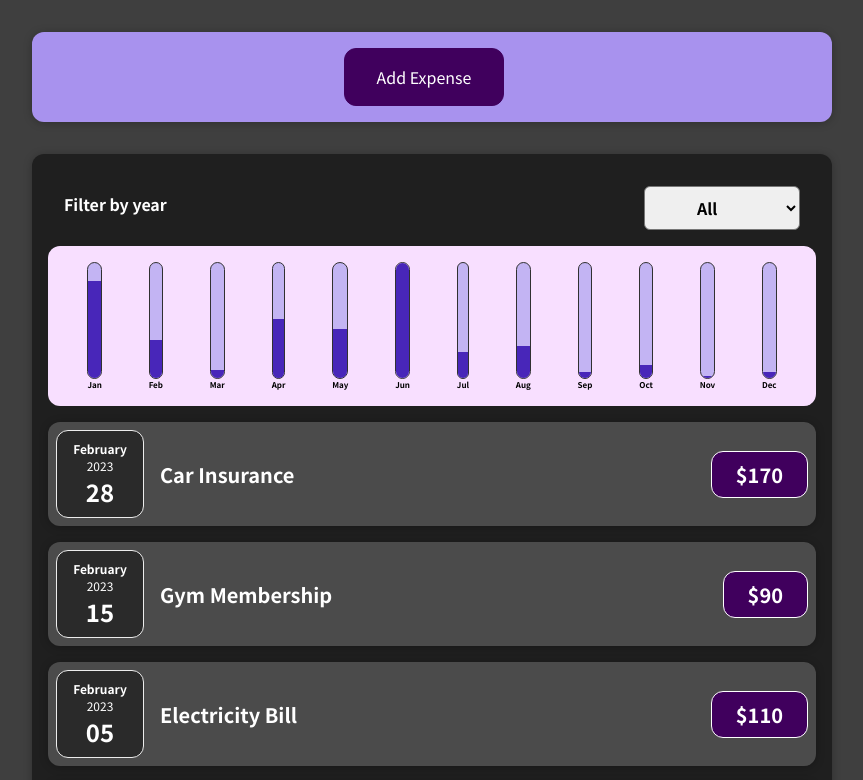
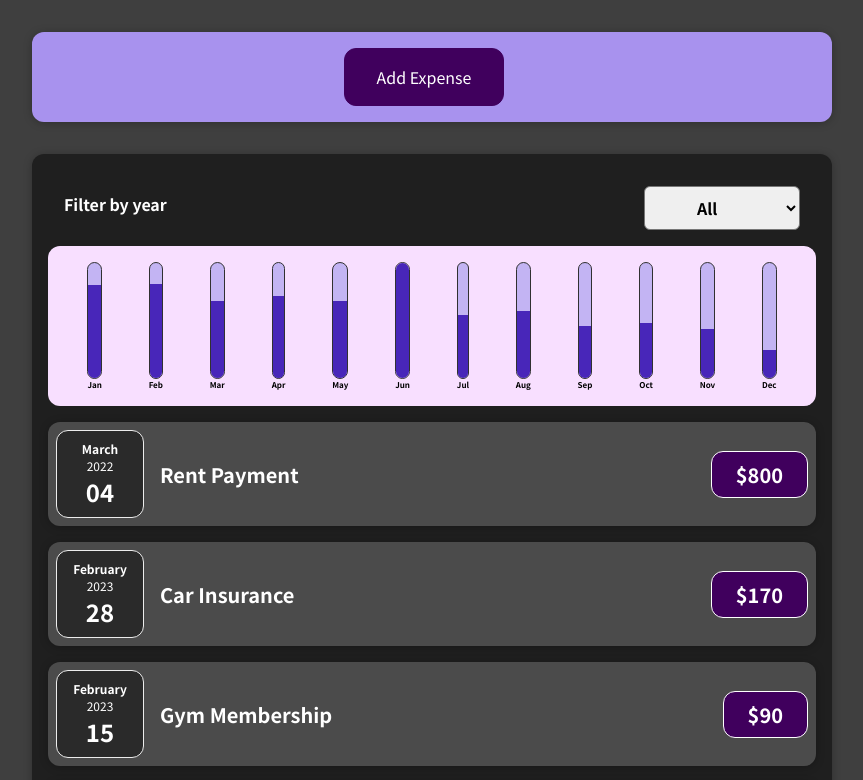
Before and after one commit to dex-devries/finance-app, a React (Create React App) app: page / in a window 1280 px wide. Shown: the top 780 px of the page, without its empty margins (208-1071 px from the left). Built offline with nearby package versions, Linux system fonts and the light colour scheme.

Commit message:
more demo expenses for test Rent added to every month to even average

```diff
--- a/src/demoExpenses.js
+++ b/src/demoExpenses.js
@@ -2,7 +2,7 @@ const expenses = [
   {
     id: "9038492156",
     title: "Rent Payment",
-    amount: 1200.0,
+    amount: 800.0,
     date: new Date(2021, 0, 5),
   },
   {
@@ -30,15 +30,33 @@ const expenses = [
     date: new Date(2021, 0, 25),
   },
   {
+    id: "9038492157",
+    title: "Rent Payment",
+    amount: 800.0,
+    date: new Date(2021, 1, 5),
+  },
+  {
     id: "2937185098",
     title: "Medical Checkup",
     amount: 150.0,
     date: new Date(2021, 2, 5),
   },
   {
+    id: "9038492158",
+    title: "Rent Payment",
+    amount: 800.0,
+    date: new Date(2021, 2, 5),
+  },
+  {
     id: "8126350749",
     title: "Gas Bill",
     amount: 40.0,
+    date: new Date(2021, 3, 5),
+  },
+  {
+    id: "9038492159",
+    title: "Rent Payment",
+    amount: 800.0,
     date: new Date(2021, 3, 5),
   },
   {
@@ -54,10 +72,22 @@ const expenses = [
     date: new Date(2021, 4, 1),
   },
   {
+    id: "9038492160",
+    title: "Rent Payment",
+    amount: 800.0,
+    date: new Date(2021, 4, 5),
+  },
+  {
     id: "3478912560",
     title: "New Phone",
     amount: 800.0,
     date: new Date(2021, 4, 15),
+  },
+  {
+    id: "9038492161",
+    title: "Rent Payment",
+    amount: 800.0,
+    date: new Date(2021, 5, 5),
   },
   {
     id: "5064389127",
@@ -72,10 +102,22 @@ const expenses = [
     date: new Date(2021, 6, 5),
   },
   {
+    id: "9038492162",
+    title: "Rent Payment",
+    amount: 800.0,
+    date: new Date(2021, 6, 5),
+  },
+  {
     id: "9283746510",
     title: "Car Repair",
     amount: 400.0,
     date: new Date(2021, 7, 1),
+  },
+  {
+    id: "9038492163",
+    title: "Rent Payment",
+    amount: 800.0,
+    date: new Date(2021, 7, 5),
   },
   {
     id: "7462839510",
@@ -84,16 +126,52 @@ const expenses = [
     date: new Date(2021, 8, 5),
   },
   {
+    id: "9038492164",
+    title: "Rent Payment",
+    amount: 800.0,
+    date: new Date(2021, 8, 5),
+  },
+  {
+    id: "9038492165",
+    title: "Rent Payment",
+    amount: 800.0,
+    date: new Date(2021, 9, 5),
+  },
+  {
     id: "2956481370",
     title: "Dinner Party",
     amount: 150.0,
     date: new Date(2021, 9, 15),
   },
   {
+    id: "9038492166",
+    title: "Rent Payment",
+    amount: 800.0,
+    date: new Date(2021, 10, 5),
+  },
+  {
+    id: "9038492167",
+    title: "Rent Payment",
+    amount: 800.0,
+    date: new Date(2021, 11, 5),
+  },
+  {
+    id: "9038492168",
+    title: "Rent Payment",
+    amount: 800.0,
+    date: new Date(2022, 0, 5),
+  },
+  {
     id: "9815967105",
     title: "Groceries",
     amount: 50.25,
     date: new Date(2022, 0, 15),
+  },
+  {
+    id: "9038492169",
+    title: "Rent Payment",
+    amount: 800.0,
+    date: new Date(2022, 1, 5),
   },
   {
     id: "9481620375",
@@ -114,6 +192,18 @@ const expenses = [
     date: new Date(2022, 1, 28),
   },
   {
+    id: "9038492170",
+    title: "Rent Payment",
+    amount: 800.0,
+    date: new Date(2022, 2, 5),
+  },
+  {
+    id: "903849217071",
+    title: "Rent Payment",
+    amount: 800.0,
+    date: new Date(2022, 3, 5),
+  },
+  {
     id: "1092734568",
     title: "Water Bill",
     amount: 60.0,
@@ -126,10 +216,22 @@ const expenses = [
     date: new Date(2022, 3, 20),
   },
   {
+    id: "90384921707172",
+    title: "Rent Payment",
+    amount: 800.0,
+    date: new Date(2022, 4, 5),
+  },
+  {
     id: "1346792850",
     title: "Dinner",
     amount: 75.0,
     date: new Date(2022, 4, 20),
+  },
+  {
+    id: "9038492170717273",
+    title: "Rent Payment",
+    amount: 800.0,
+    date: new Date(2022, 5, 5),
   },
   {
     id: "9027153648",
@@ -144,9 +246,21 @@ const expenses = [
     date: new Date(2022, 5, 20),
   },
   {
+    id: "903849217071727374",
+    title: "Rent Payment",
+    amount: 800.0,
+    date: new Date(2022, 6, 5),
+  },
+  {
     id: "4718293650",
     title: "Netflix Subscription",
     amount: 15.0,
+    date: new Date(2022, 7, 5),
+  },
+  {
+    id: "903849217071727375",
+    title: "Rent Payment",
+    amount: 800.0,
     date: new Date(2022, 7, 5),
   },
   {
@@ -154,6 +268,18 @@ const expenses = [
     title: "Dentist Appointment",
     amount: 200.0,
     date: new Date(2022, 7, 15),
+  },
+  {
+    id: "903849217071727376",
+    title: "Rent Payment",
+    amount: 800.0,
+    date: new Date(2022, 8, 5),
+  },
+  {
+    id: "903849217071727377",
+    title: "Rent Payment",
+    amount: 800.0,
+    date: new Date(2022, 9, 5),
   },
   {
     id: "3950176248",
@@ -166,6 +292,12 @@ const expenses = [
     title: "Groceries",
     amount: 45.8,
     date: new Date(2022, 9, 15),
+  },
+  {
+    id: "903849217071727378",
+    title: "Rent Payment",
+    amount: 800.0,
+    date: new Date(2022, 10, 5),
   },
   {
     id: "7351829460",
@@ -186,10 +318,22 @@ const expenses = [
     date: new Date(2022, 11, 5),
   },
   {
+    id: "903849217071727379",
+    title: "Rent Payment",
+    amount: 800.0,
+    date: new Date(2023, 0, 5),
+  },
+  {
     id: "9827391540",
     title: "Groceries",
     amount: 45.25,
     date: new Date(2023, 0, 15),
+  },
+  {
+    id: "903849217071727380",
+    title: "Rent Payment",
+    amount: 800.0,
+    date: new Date(2023, 1, 5),
   },
   {
     id: "6184792530",
@@ -209,6 +353,12 @@ const expenses = [
     amount: 170.0,
     date: new Date(2023, 1, 28),
   },
+  {
+    id: "903849217071727381",
+    title: "Rent Payment",
+    amount: 800.0,
+    date: new Date(2022, 2, 4),
+  },
 ];
 expenses.reverse();
 
```
